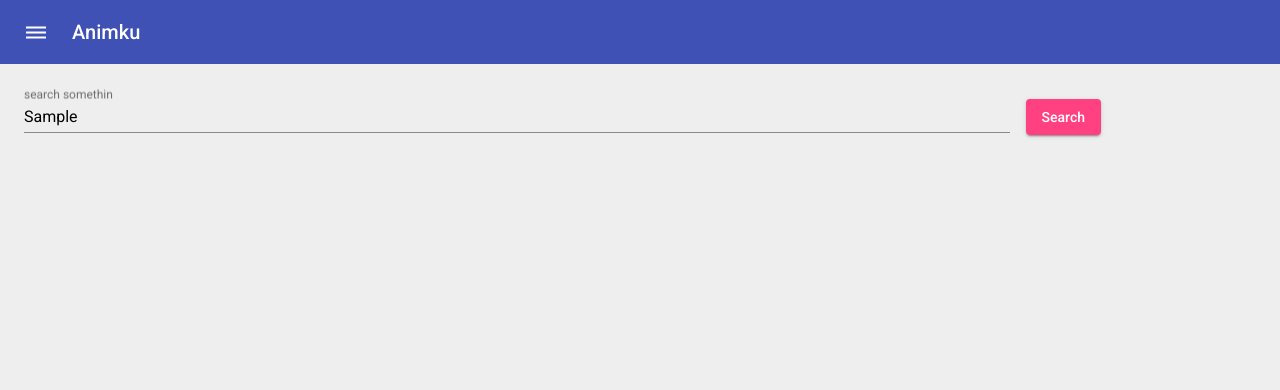
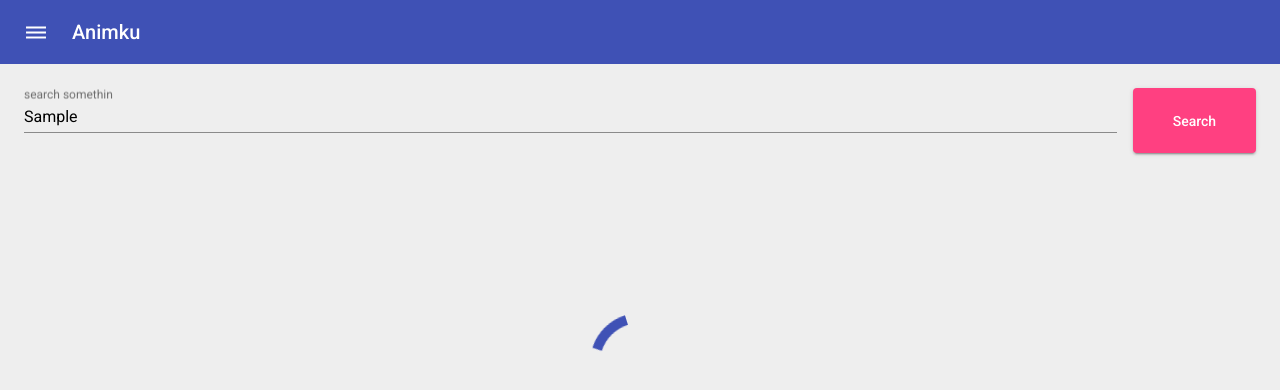
Before and after one commit to Mechasparrow/Animku, an Angular app: page /search-anime in a window 1280 px wide. Both pictures are taken after typing "Sample" into the empty fields and a click on the button "Search". Shown: the top 390 px of the page. Built offline with nearby package versions, Linux system fonts and the light colour scheme; no server answers.

Commit message:
added loading animation

```diff
--- a/src/app/search-anime-page/search-anime-page.component.css
+++ b/src/app/search-anime-page/search-anime-page.component.css
@@ -13,3 +13,9 @@
 .anime-result {
   margin-bottom: 16px;
 }
+
+.anime-load-progress {
+  margin-left: auto;
+  margin-right: auto;
+  margin-top: 20vh;
+}
--- a/src/app/search-anime-page/search-anime-page.component.html
+++ b/src/app/search-anime-page/search-anime-page.component.html
@@ -8,6 +8,13 @@
     <button (click) = "searchAnime()" fxFlex = '10%' class = "item search-button" mat-raised-button color = "accent">Search</button>
   </form>
 
+  <div *ngIf = "loading == true">
+    <mat-progress-spinner
+      class = "anime-load-progress"
+      color = "primary"
+      mode = "indeterminate"></mat-progress-spinner>
+  </div>
+
   <div *ngIf = "search_results" class = "anime-results">
     <div *ngFor = "let anime of search_results" class ="anime-result">
       <anime-cardo  [anime] = "anime"></anime-cardo>
--- a/src/app/search-anime-page/search-anime-page.component.ts
+++ b/src/app/search-anime-page/search-anime-page.component.ts
@@ -16,6 +16,8 @@
 
   private test_query:string = "Steins;Gate";
 
+  public loading:boolean
+
   constructor(private api: AnimeApi) { }
 
   public anime_query:string = "";
@@ -31,9 +33,12 @@
 
     let that = this;
 
+    that.loading = true;
+
     this.api.search(this.anime_query)
       .then ((anime:Anime[]) => {
         that.search_results = anime;
+        that.loading = false;
         console.log(JSON.stringify(that.search_results[1]));
       })
       .catch ((error) => {
--- a/src/app/waifu-cardo/waifu-cardo.component.html
+++ b/src/app/waifu-cardo/waifu-cardo.component.html
@@ -1,17 +1,21 @@
-<mat-card class="waifu-cardo">
-  <mat-card-header>
+<mat-card fxLayout = "column" class="waifu-cardo">
+  <mat-card-header fxLayoutAlign = "center">
     <mat-card-title><h1>{{waifu.name}}</h1></mat-card-title>
   </mat-card-header>
 
-  <img mat-card-image class = "waifu-img" src="{{getWaifuImage()}}" alt="Photo of a Waifu">
+  <div fxFlex fxLayoutAlign = "center center">
+    <img mat-card-image class = "waifu-img" src="{{getWaifuImage()}}" alt="Photo of a Waifu">
+  </div>
 
   <mat-card-content>
 
   </mat-card-content>
 
-  <mat-card-actions>
+  <mat-card-actions fxFlex fxLayoutAlign='center end'>
     <button (click) = "viewWaifu()" mat-button>View Waifu</button>
     <button (click) = "setFavWaifu()" mat-button>Set as Favorite Waifu</button>
   </mat-card-actions>
 
+
+
 </mat-card>
```
